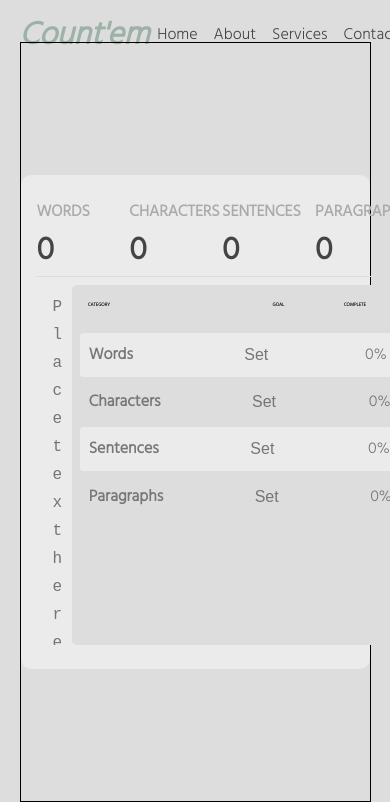
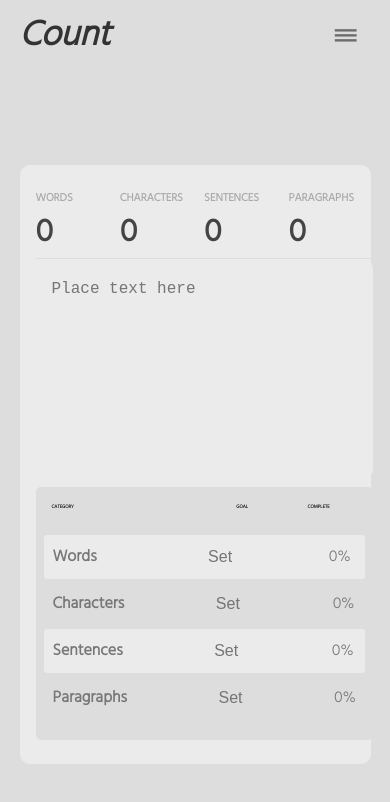
Before and after one commit to smediums/Word-Character-Counter, a plain HTML site: page index.html in a window 390 px wide. Drawn offline with Linux system fonts and the light colour scheme.

Commit message:
Put in media queries

```diff
--- a/_Tools.scss
+++ b/_Tools.scss
@@ -9,8 +9,21 @@ $textColor: #8c816e;
     align-items: center;
 }
 
-@mixin responsive($breakpoint) {
-    @media screen and (max-width: 760px) {
-        @content;
+@mixin responsive($breakPoint) {
+    @if($breakPoint == smMobile){
+        @media screen and (max-width: 320px) {
+            @content;
+        }
     }
+    @if($breakPoint == mdMobile){
+        @media screen and (max-width: 375px) {
+            @content;
+        }
+    }
+    @if($breakPoint == mobile){
+        @media screen and (max-width: 760px) {
+            @content;
+        }
+    }
+
 }
--- a/index.html
+++ b/index.html
@@ -13,7 +13,8 @@
 </head>
 <body>
     <header>
-        <h1 class="logo">Count'em</h1>
+        <p class="toggler">_<br>_<br>_</p>
+        <h1 class="logo">Count</h1>
         <nav class="nav">
             <ul>
                 <li class="navLink">Home</li>
@@ -45,7 +46,7 @@
                 </div>
             </div>
             <!-- textarea -->
-            <textarea name="" id="inputTextArea" rows="12" placeholder="Place text here"></textarea>
+            <textarea name="" id="inputTextArea" placeholder="Place text here"></textarea>
             <!-- Goals -->
             <div class="goal">
                 <h6><span>Category</span><span>Goal</span><span>Complete</span></h6>
--- a/main.js
+++ b/main.js
@@ -5,6 +5,23 @@ const sentenceCount = document.getElementById('sentenceCount');
 const paraCount = document.getElementById('paraCount');
 const setGoal = document.getElementById('wordsAmount');
 const percentageComplete = document.querySelectorAll('.percentage');
+
+
+//Toggle menu
+document.querySelector('.toggler').addEventListener('click', () => {
+    const navLinks = document.querySelectorAll('.navLink');
+
+    //Nav show and hide when hamburg clicked
+    document.querySelector('nav').classList.toggle('show');
+
+    //Nav hide when navlink is clicked
+    navLinks.forEach(link => {
+        link.addEventListener('click', () => {
+            document.querySelector('nav').classList.remove('show')
+        })
+    })
+})
+
 
 
 //Textarea functionality
--- a/style.scss
+++ b/style.scss
@@ -15,6 +15,7 @@ body{
     height: 100vh;
     background: #ddd;
     font-family: 'Hind', sans-serif;
+    // overflow: hidden;
 
     header{
         display: grid;
@@ -25,12 +26,30 @@ body{
         height: 70px;
         padding: 0.5rem 0;
 
+        .toggler{
+            position: fixed;
+            font-size: 2.7rem;
+            right: 2rem;
+            height: 30px;
+            top: 15px;
+            color: rgba(85, 85, 85, 0.836);
+            transition: .3s ease-in-out;
+            line-height: 5px;
+            display: none;
+            cursor: pointer;
+            z-index: 5;
+
+            @include responsive(mobile){
+                display: block;
+            }
+        }
+
         .logo{
             display: flex;
             align-items: center;
             height: 100%;
             font-style: italic;
-            color: $accentColor;
+            color: #333;
         }
 
         .nav{
@@ -57,6 +76,39 @@ body{
                 }
             }
         }
+        @include responsive(mobile){
+            .logo{
+                font-size: 2.2rem;
+            }
+
+            .nav{
+                position: fixed;
+                left:-100%;
+                top: 0;
+                width: 100vw;
+                height: 100vh;
+                z-index: 3;
+                backdrop-filter: blur(4px);
+                background: #9494945d;
+                transition: .3s ease-in-out;
+
+                &.show{
+                    left: 0;
+                }
+
+                ul{
+                    height: 100%;
+                    width: 100%;
+                    display: grid;
+                    place-content: center;
+
+                    li{
+                        font-size: 1.7rem;
+                        margin: 1rem 0;
+                    }
+                }
+            }
+        }
     }
 
     .wrapper{
@@ -64,7 +116,7 @@ body{
         position: absolute;
         width: 90%;
         height: 90%;
-        border: 1px solid;
+        bottom: 0;
 
         .container{
             display: grid;
@@ -82,8 +134,6 @@ body{
                 grid-column: 1/3;
 
                 div{
-                    border-radius: 10px;
-                    // text-align: center;
 
                     h5{
                         color: #444;
@@ -211,8 +261,67 @@ body{
                     }
                 }
             }
+            //Break points
+            @include responsive(smMobile){
+                .count{
+                    grid-row: 1/2;
+
+                    div{
+                        overflow: hidden;
+                        p{
+                            width: 100%;
+                            white-space: nowrap;
+                            overflow: hidden;
+                            text-overflow: ellipsis;
+                        }
+                    }
+                }
+            }
+            @include responsive(mdMobile){
+                position: relative;
+                top: -15%;
+                .count{
+                    grid-row: 1/2;
+
+                    div{
+                        p{
+                            padding: 0 0.3rem;
+                        }
+                    }
+                }
+                .goal{
+                    position: absolute;
+                    top: 80%;
+                }
+            }
+            @include responsive(mobile){
+                grid-template-columns: 1fr;
+
+                .count{
+                    grid-row: 1/2;
+
+                    div{
+                        p{
+                            font-size: 0.7rem;
+                        }
+                    }
+                }
+                textarea{
+                    grid-row: 2/3;
+                    height: 220px;
+                }
+                .goal{
+                    grid-row: 3/4;
+                    grid-column: 1/2;
+                }
+            }
         }
+        @include responsive(smMobile){
 
+        }
+        @include responsive(mdMobile){
+            // top: 80px;
+        }
 
     }
 }
```
Also changed, not shown: style.css, 1 other file.
